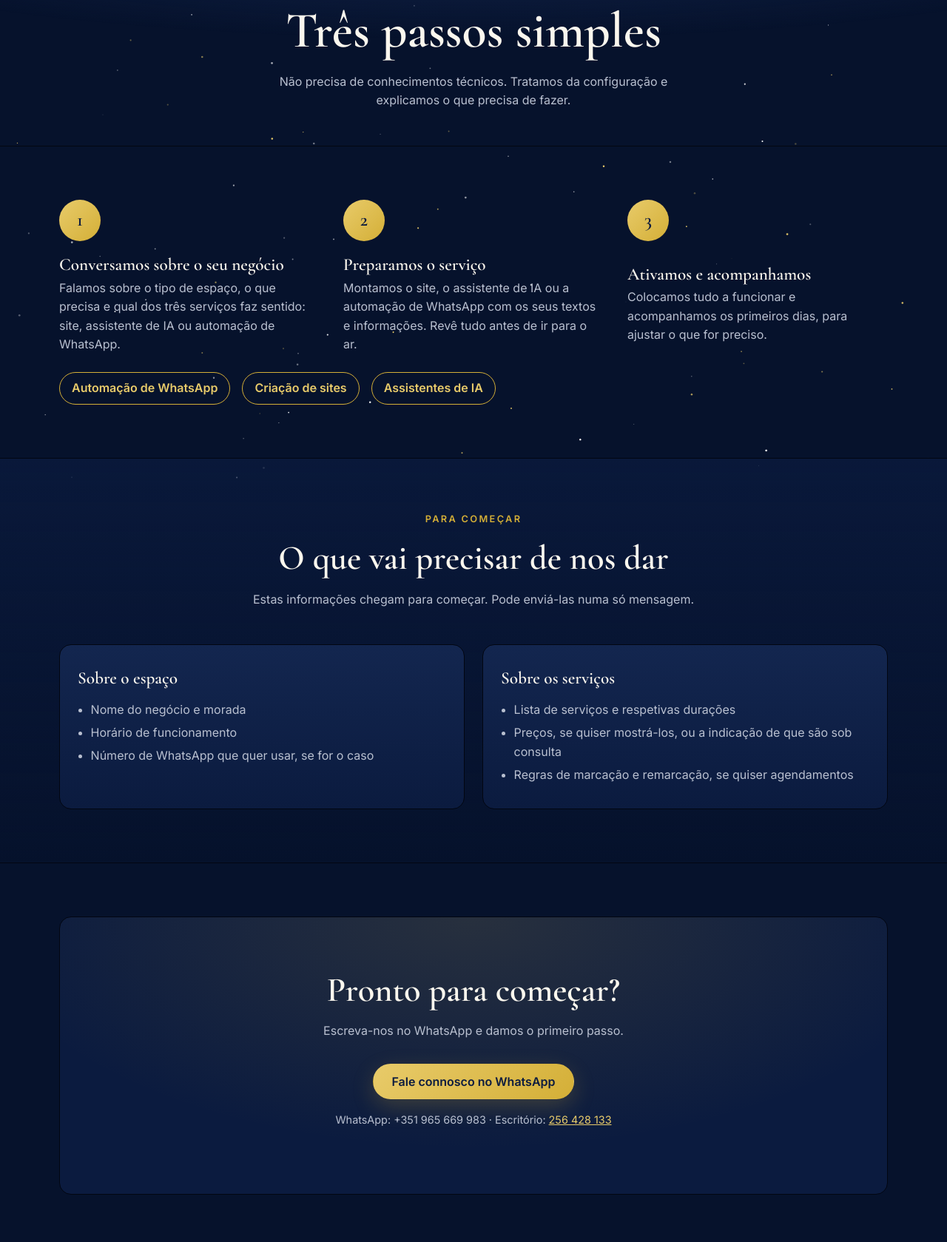
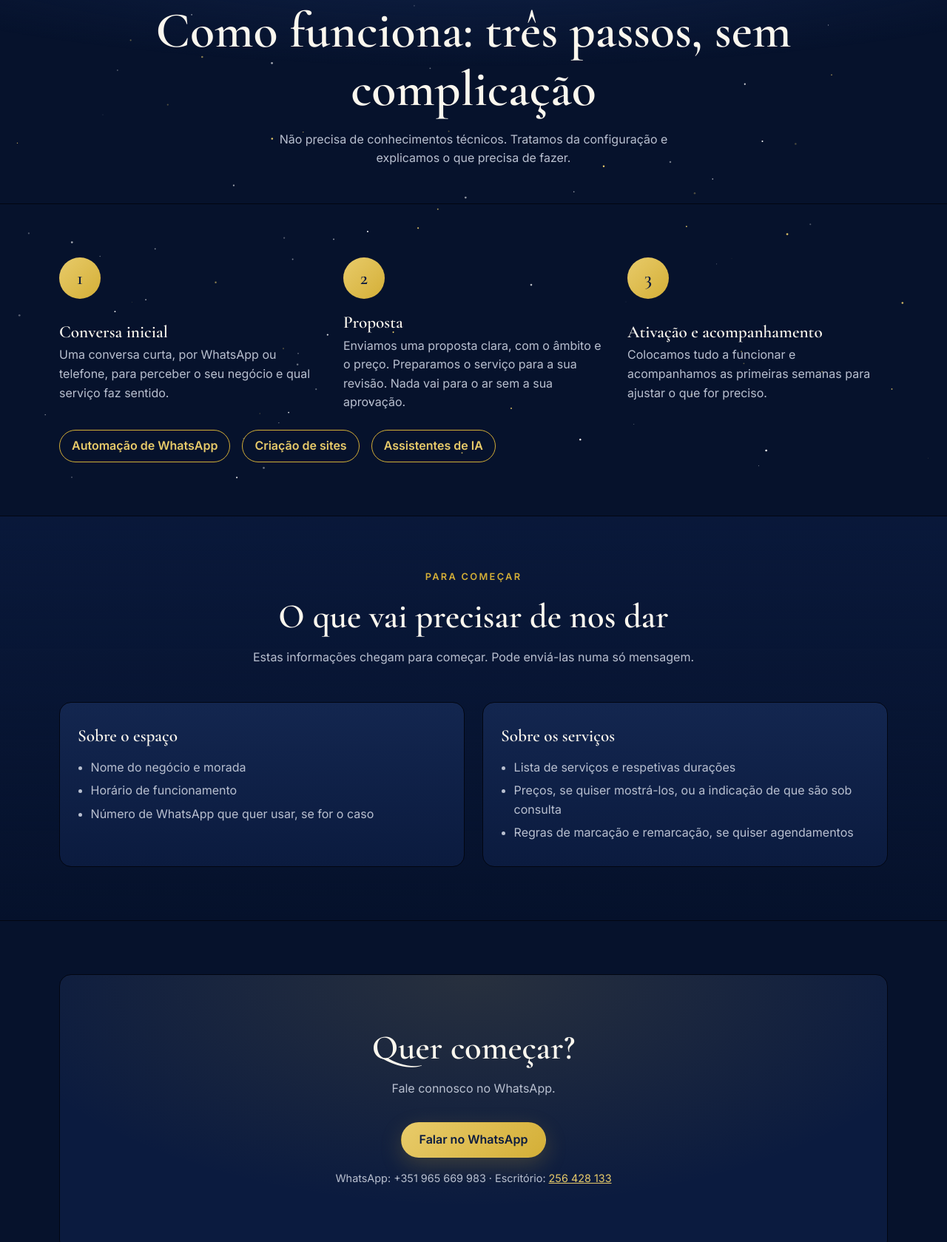
Before and after one commit to olivarlume/olivar-lume-site, a plain HTML site: page como-funciona.html in a window 1280 px wide. Shown: the part 150-1829 px from the top of the page at 74% size. Drawn offline with nearby package versions, Linux system fonts and the light colour scheme.

Commit message:
Página Como funciona com o texto aprovado pelo Boss
- Título e três passos com linguagem simples; sem prazos nem promessas de resultado

```diff
--- a/como-funciona.html
+++ b/como-funciona.html
@@ -50,7 +50,7 @@
     <section class="page-hero">
       <div class="container">
         <span class="eyebrow">Como funciona</span>
-        <h1>Três passos simples</h1>
+        <h1>Como funciona: três passos, sem complicação</h1>
         <p>Não precisa de conhecimentos técnicos. Tratamos da configuração e explicamos o que precisa de fazer.</p>
       </div>
     </section>
@@ -61,22 +61,22 @@
           <li class="step reveal">
             <span class="step-num" aria-hidden="true">1</span>
             <div>
-              <h3>Conversamos sobre o seu negócio</h3>
-              <p>Falamos sobre o tipo de espaço, o que precisa e qual dos três serviços faz sentido: site, assistente de IA ou automação de WhatsApp.</p>
+              <h3>Conversa inicial</h3>
+              <p>Uma conversa curta, por WhatsApp ou telefone, para perceber o seu negócio e qual serviço faz sentido.</p>
             </div>
           </li>
           <li class="step reveal">
             <span class="step-num" aria-hidden="true">2</span>
             <div>
-              <h3>Preparamos o serviço</h3>
-              <p>Montamos o site, o assistente de IA ou a automação de WhatsApp com os seus textos e informações. Revê tudo antes de ir para o ar.</p>
+              <h3>Proposta</h3>
+              <p>Enviamos uma proposta clara, com o âmbito e o preço. Preparamos o serviço para a sua revisão. Nada vai para o ar sem a sua aprovação.</p>
             </div>
           </li>
           <li class="step reveal">
             <span class="step-num" aria-hidden="true">3</span>
             <div>
-              <h3>Ativamos e acompanhamos</h3>
-              <p>Colocamos tudo a funcionar e acompanhamos os primeiros dias, para ajustar o que for preciso.</p>
+              <h3>Ativação e acompanhamento</h3>
+              <p>Colocamos tudo a funcionar e acompanhamos as primeiras semanas para ajustar o que for preciso.</p>
             </div>
           </li>
         </ol>
@@ -119,9 +119,9 @@
     <section class="section">
       <div class="container">
         <div class="cta-band reveal">
-          <h2>Pronto para começar?</h2>
-          <p>Escreva-nos no WhatsApp e damos o primeiro passo.</p>
-          <a class="btn btn-gold" data-wa href="index.html#contacto">Fale connosco no WhatsApp</a>
+          <h2>Quer começar?</h2>
+          <p>Fale connosco no WhatsApp.</p>
+          <a class="btn btn-gold" data-wa href="index.html#contacto">Falar no WhatsApp</a>
           <p class="note">WhatsApp: <span data-config="whatsappDisplay">+351 965 669 983</span> · Escritório: <a data-tel href="tel:+351256428133"><span data-config="escritorioDisplay">256 428 133</span></a></p>
         </div>
       </div>
```
